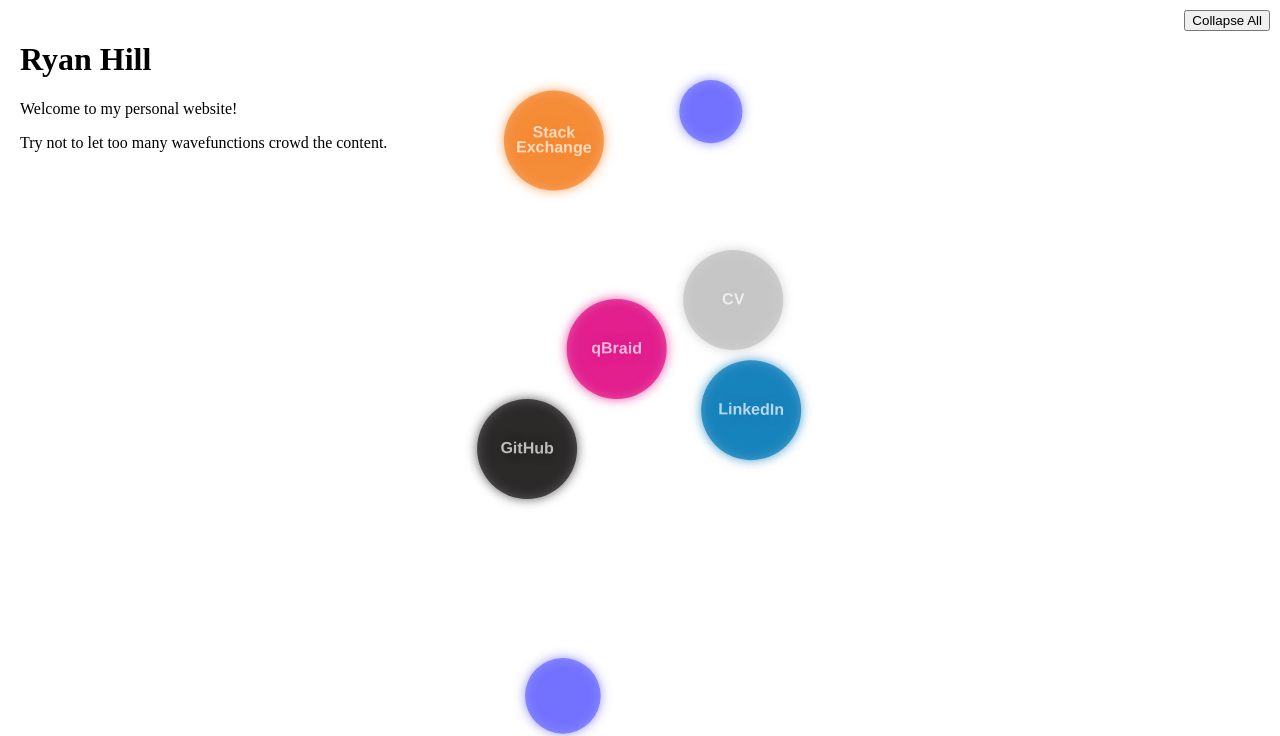
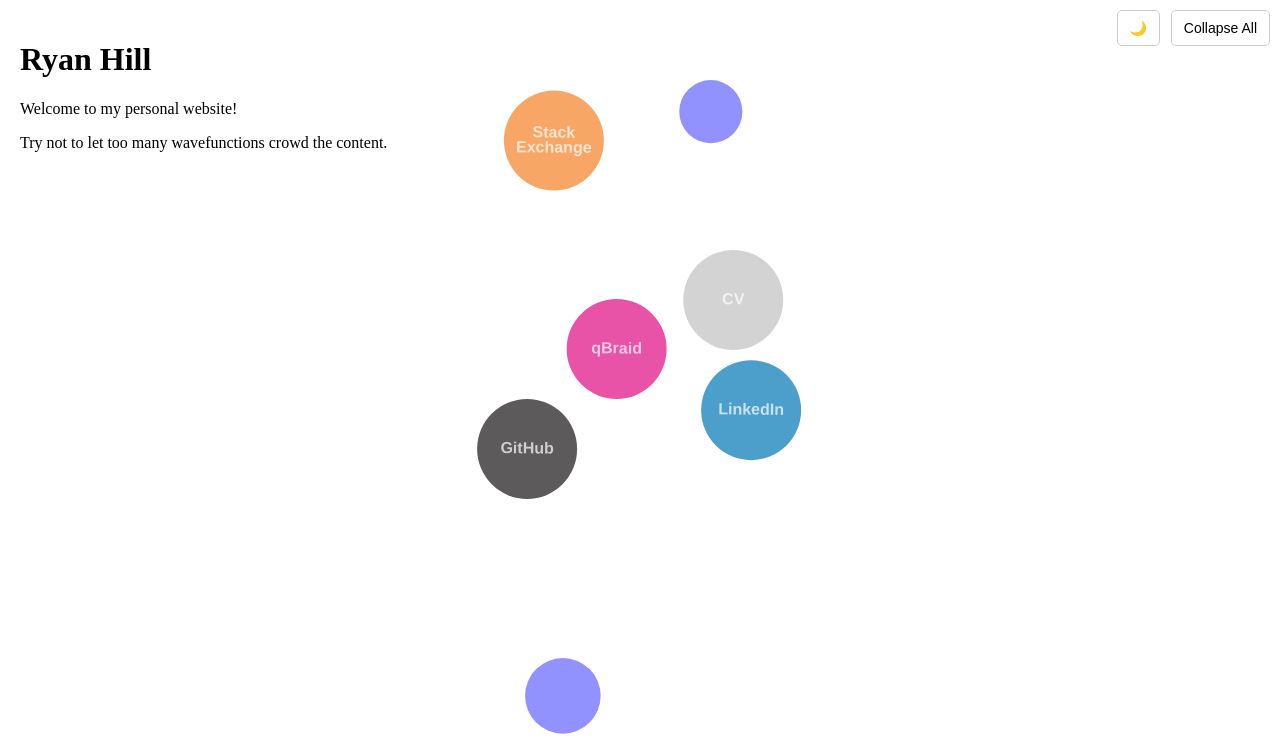
Before and after one commit to ryanhill1/ryanhill1.github.io, a website: page index.html in a window 1280 px wide. Shown: the top 736 px of the page. Drawn offline with Linux system fonts and the light colour scheme.

Commit message:
feat: light/dark + modern

```diff
--- a/components/waveforms.js
+++ b/components/waveforms.js
@@ -16,7 +16,12 @@
     link: 'https://www.linkedin.com/in/ryan-james-hill/',
     color: '#0077B5',
   },
-  { name: 'GitHub', link: 'https://github.com/ryanhill1', color: '#171515' },
+  {
+    name: 'GitHub',
+    link: 'https://github.com/ryanhill1',
+    color: '#171515',
+    darkColor: '#8b949e', // GitHub's grey theme color for dark mode
+  },
   {
     name: 'Stack\nExchange',
     link: 'https://quantumcomputing.stackexchange.com/users/13991/ryanhill1?tab=profile',
@@ -31,11 +36,29 @@
 let frameCount = 0;
 
 function resizeCanvas() {
-  if (!canvas) return;
+  if (!canvas || !ctx) return;
   const width = Math.max(1, window.innerWidth);
   const height = Math.max(1, window.innerHeight);
-  canvas.width = width;
-  canvas.height = height;
+
+  // Get device pixel ratio for crisp rendering on high-DPI displays
+  const dpr = window.devicePixelRatio || 1;
+
+  // Set actual size in memory (scaled for device pixel ratio)
+  canvas.width = width * dpr;
+  canvas.height = height * dpr;
+
+  // Scale the canvas back down using CSS
+  canvas.style.width = width + 'px';
+  canvas.style.height = height + 'px';
+
+  // Reset transform and scale the drawing context
+  // This allows us to draw in logical pixels but render at high DPI
+  ctx.setTransform(1, 0, 0, 1, 0, 0);
+  ctx.scale(dpr, dpr);
+
+  // Enable crisp rendering settings
+  ctx.imageSmoothingEnabled = true;
+  ctx.imageSmoothingQuality = 'high';
 }
 
 function combinedAreaRadius(radius1, radius2) {
@@ -44,11 +67,13 @@
 }
 
 class WaveFunction {
-  constructor(isLink = false, label = '', url = '', color = '') {
+  constructor(isLink = false, label = '', url = '', color = '', darkColor = null) {
     this.isLink = isLink;
     this.label = label;
     this.url = url;
-    this.color = isLink ? color : 'rgba(100, 100, 255, 1)';
+    this.baseColor = isLink ? color : 'rgba(100, 100, 255, 1)'; // Store original color
+    this.color = this.baseColor;
+    this.darkColor = darkColor || null; // Optional dark theme color
     this.initializeProperties();
   }
 
@@ -85,8 +110,8 @@
       this.x = position.x;
       this.y = position.y;
     } else {
-      this.x = Math.random() * (canvas.width - 2 * this.radius) + this.radius;
-      this.y = Math.random() * (canvas.height - 2 * this.radius) + this.radius;
+      this.x = Math.random() * (window.innerWidth - 2 * this.radius) + this.radius;
+      this.y = Math.random() * (window.innerHeight - 2 * this.radius) + this.radius;
     }
   }
 
@@ -106,8 +131,9 @@
 
   findValidPosition() {
     const radius = this.radius;
-    const width = Math.max(radius * 2 + 10, canvas.width);
-    const height = Math.max(radius * 2 + 10, canvas.height);
+    // Use logical dimensions (window size) since we're drawing in logical pixel space
+    const width = Math.max(radius * 2 + 10, window.innerWidth);
+    const height = Math.max(radius * 2 + 10, window.innerHeight);
     const centerX = width / 2;
     const centerY = height / 2;
 
@@ -142,15 +168,17 @@
   draw() {
     if (!ctx) return;
     ctx.save();
-    ctx.beginPath();
-    ctx.globalAlpha = this.alpha * (this.spawnProgress / 100);
-    ctx.fillStyle = this.color;
-    ctx.shadowColor = this.color;
-    ctx.shadowBlur = 15 * this.alpha * (this.spawnProgress / 100);
 
     const scaleFactor = this.spawnProgress / 100;
     const drawRadius = this.radius * scaleFactor;
+    const alpha = this.alpha * scaleFactor;
 
+    // Modern crisp rendering - no blur, clean edges
+    ctx.globalAlpha = alpha;
+    ctx.fillStyle = this.color;
+
+    // Crisp circle with no shadow blur
+    ctx.beginPath();
     ctx.arc(this.x, this.y, drawRadius, 0, Math.PI * 2);
     ctx.fill();
 
@@ -229,9 +257,9 @@
     // This prevents double-adjustment conflicts
     const margin = 1;
     const minX = this.radius + margin;
-    const maxX = canvas.width - this.radius - margin;
+    const maxX = window.innerWidth - this.radius - margin;
     const minY = this.radius + margin;
-    const maxY = canvas.height - this.radius - margin;
+    const maxY = window.innerHeight - this.radius - margin;
 
     // Only clamp if outside bounds (bounce should have handled it, but safety check)
     if (this.x < minX || this.x > maxX || this.y < minY || this.y > maxY) {
@@ -243,16 +271,16 @@
   bounceOffWalls() {
     const margin = 1; // Small margin to ensure the wavefunction stays inside
 
-    if (this.x + this.radius >= canvas.width - margin) {
-      this.x = canvas.width - this.radius - margin;
+    if (this.x + this.radius >= window.innerWidth - margin) {
+      this.x = window.innerWidth - this.radius - margin;
       this.speedX = -Math.abs(this.speedX);
     } else if (this.x - this.radius <= margin) {
       this.x = this.radius + margin;
       this.speedX = Math.abs(this.speedX);
     }
 
-    if (this.y + this.radius >= canvas.height - margin) {
-      this.y = canvas.height - this.radius - margin;
+    if (this.y + this.radius >= window.innerHeight - margin) {
+      this.y = window.innerHeight - this.radius - margin;
       this.speedY = -Math.abs(this.speedY);
     } else if (this.y - this.radius <= margin) {
       this.y = this.radius + margin;
@@ -373,8 +401,17 @@
 }
 
 function initializeWaveFunctions() {
-  LINK_DATA.forEach(({ name, link, color }) => {
-    waveFunctions.push(new WaveFunction(true, name, link, color));
+  LINK_DATA.forEach(({ name, link, color, darkColor }) => {
+    waveFunctions.push(new WaveFunction(true, name, link, color, darkColor));
+  });
+}
+
+function updateBubbleColors(isDark) {
+  // Update all link bubbles that have a darkColor property
+  waveFunctions.forEach((wf) => {
+    if (wf.isLink && wf.darkColor) {
+      wf.color = isDark ? wf.darkColor : wf.baseColor;
+    }
   });
 }
 
@@ -444,7 +481,8 @@
 
   if (deltaTime >= FIXED_TIME_STEP / 1000) {
     if (ctx && canvas) {
-      ctx.clearRect(0, 0, canvas.width, canvas.height);
+      // Clear using logical dimensions (context is scaled by DPR)
+      ctx.clearRect(0, 0, window.innerWidth, window.innerHeight);
       updateWaveFunctions(cappedDeltaTime);
       waveFunctions = waveFunctions.filter((wf) => !wf.markedForRemoval);
     }
@@ -515,7 +553,7 @@
   // Clear existing non-link wave functions
   waveFunctions = waveFunctions.filter((wf) => wf.isLink);
 
-  const centerY = canvas.height / 2;
+  const centerY = window.innerHeight / 2;
   const radius = 40;
   const margin = 100; // Distance from edge of canvas
 
@@ -533,7 +571,7 @@
 
   // Create second bubble on the right side, moving left
   const wf2 = new WaveFunction();
-  wf2.x = canvas.width - margin - radius; // Position near right edge
+  wf2.x = window.innerWidth - margin - radius; // Position near right edge
   wf2.y = centerY;
   wf2.radius = radius;
   wf2.mass = radius;
@@ -554,6 +592,44 @@
   }
 });
 
+function initTheme() {
+  const themeToggleButton = document.getElementById('themeToggleButton');
+  if (!themeToggleButton) return;
+
+  // Load saved theme preference or default to light
+  const savedTheme = localStorage.getItem('theme') || 'light';
+  const isDark = savedTheme === 'dark';
+
+  // Apply theme
+  if (isDark) {
+    document.body.classList.add('dark-theme');
+    themeToggleButton.textContent = '☀️';
+  } else {
+    document.body.classList.remove('dark-theme');
+    themeToggleButton.textContent = '🌙';
+  }
+
+  // Update bubble colors based on initial theme
+  updateBubbleColors(isDark);
+
+  // Toggle theme on button click
+  themeToggleButton.addEventListener('click', () => {
+    const isCurrentlyDark = document.body.classList.contains('dark-theme');
+
+    if (isCurrentlyDark) {
+      document.body.classList.remove('dark-theme');
+      themeToggleButton.textContent = '🌙';
+      localStorage.setItem('theme', 'light');
+      updateBubbleColors(false);
+    } else {
+      document.body.classList.add('dark-theme');
+      themeToggleButton.textContent = '☀️';
+      localStorage.setItem('theme', 'dark');
+      updateBubbleColors(true);
+    }
+  });
+}
+
 function init() {
   if (!canvas || !ctx) {
     console.error('Canvas or context not available. Initialization aborted.');
@@ -565,6 +641,7 @@
   if (collapseAllButton) {
     collapseAllButton.addEventListener('click', handleCollapseAll);
   }
+  initTheme();
   initializeWaveFunctions();
   setInterval(addNewWaveFunction, 2000);
   animate(0);
--- a/index.html
+++ b/index.html
@@ -19,6 +19,13 @@
       style="position: absolute; top: 10px; right: 10px; z-index: 1000"
     >
       Collapse All
+    </button>
+    <button
+      id="themeToggleButton"
+      style="position: absolute; top: 10px; right: 120px; z-index: 1000"
+      title="Toggle dark/light theme"
+    >
+      🌙
     </button>
 
     <canvas id="gameCanvas"></canvas>
--- a/style/base.css
+++ b/style/base.css
@@ -3,6 +3,15 @@
   margin: 0;
   overflow: hidden;
   margin-bottom: 60px; /* Combine margin-bottom here */
+  background-color: #ffffff;
+  color: #000000;
+  transition: background-color 0.3s ease, color 0.3s ease;
+}
+
+/* Dark theme */
+body.dark-theme {
+  background-color: #1a1a1a;
+  color: #e0e0e0;
 }
 
 /* Content styles */
@@ -11,6 +20,12 @@
   z-index: 1;
   padding: 20px;
   pointer-events: none; /* Allow clicks to pass through */
+  color: inherit;
+}
+
+#content h1,
+#content p {
+  color: inherit;
 }
 
 /* Canvas styles */
@@ -19,6 +34,39 @@
   top: 0;
   left: 0;
   z-index: 0;
+}
+
+/* Button styles */
+button {
+  background-color: rgba(255, 255, 255, 0.9);
+  border: 1px solid #ccc;
+  border-radius: 5px;
+  padding: 8px 12px;
+  font-size: 14px;
+  cursor: pointer;
+  transition: background-color 0.3s ease, border-color 0.3s ease, color 0.3s ease;
+  font-family: Arial, sans-serif;
+  height: 36px; /* Fixed height for consistent appearance */
+  display: inline-flex;
+  align-items: center;
+  justify-content: center;
+  box-sizing: border-box;
+}
+
+button:hover {
+  background-color: rgba(255, 255, 255, 1);
+  border-color: #999;
+}
+
+body.dark-theme button {
+  background-color: rgba(26, 26, 26, 0.9);
+  border-color: #555;
+  color: #e0e0e0;
+}
+
+body.dark-theme button:hover {
+  background-color: rgba(26, 26, 26, 1);
+  border-color: #777;
 }
 
 /* Counter styles */
@@ -33,6 +81,12 @@
   padding: 5px 10px;
   border-radius: 5px;
   font-family: Arial, sans-serif;
+  transition: color 0.3s ease, background-color 0.3s ease;
+}
+
+body.dark-theme #counter {
+  color: #e0e0e0;
+  background-color: rgba(26, 26, 26, 0.7);
 }
 
 /* Link row styles */
@@ -57,6 +111,11 @@
   color: #000;
   font-size: 18px;
   pointer-events: auto; /* Enable clicking on the links */
+  transition: color 0.3s ease;
+}
+
+body.dark-theme .link-row a {
+  color: #e0e0e0;
 }
 
 /* Divider between links */
@@ -69,6 +128,10 @@
 /* Hover effect for links */
 .link-row a:hover {
   background-color: #f0f0f0;
+}
+
+body.dark-theme .link-row a:hover {
+  background-color: #333333;
 }
 
 /* Styling for the footer */
```
